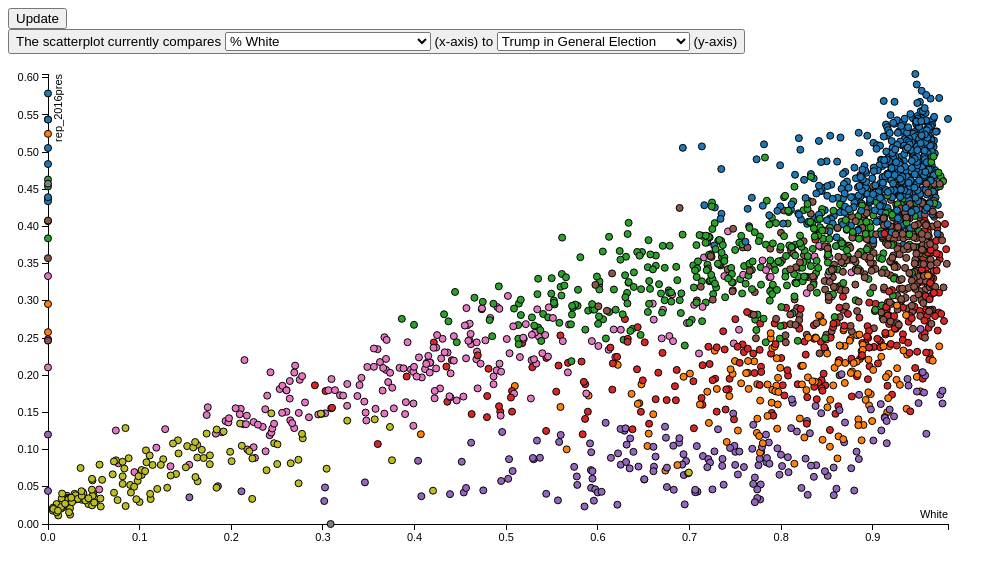
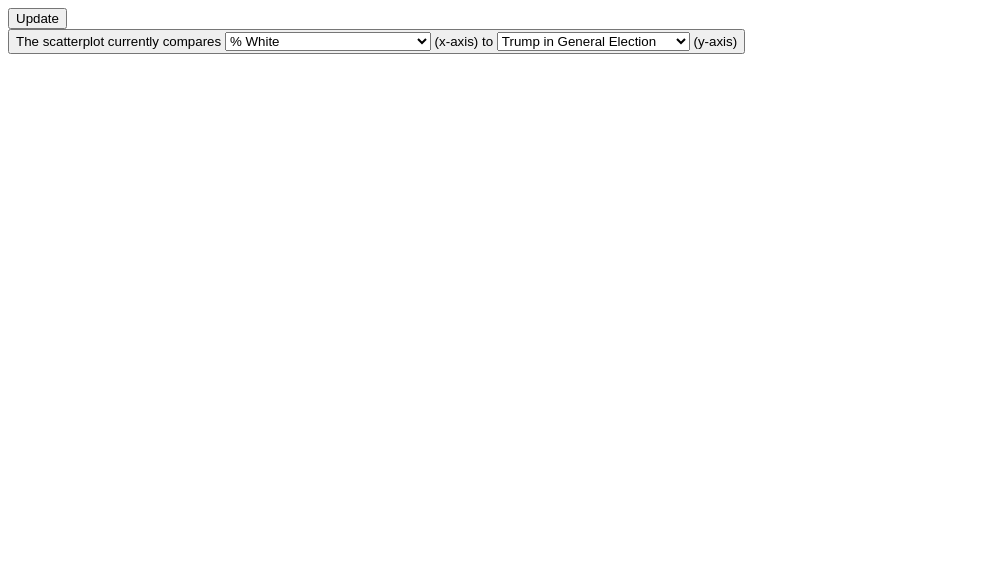
Before and after one commit to neipate/neipate.github.io, a plain HTML site: page election_scatter_interactive.html in a window 1280 px wide. Shown: the whole page, without its empty margins (0-1007 px from the left). Drawn offline with nearby package versions, Linux system fonts and the light colour scheme.

Commit message:
Update election_scatter_interactive.html

```diff
--- a/election_scatter_interactive.html
+++ b/election_scatter_interactive.html
@@ -59,7 +59,7 @@
 
 
 
-newGraph()
+// newGraph()
 
 function newGraph() {
   d3.select("svg").remove();
@@ -165,7 +165,7 @@
   });
 
   // don't want dots overlapping axis, so add in buffer to data domain
-  xScale.domain([0, d3.max(data, xValue)+1]);
+  xScale.domain([0, d3.max(data, xValue)]);
   yScale.domain([0, d3.max(data, yValue)]);
 
   // x-axis
```
